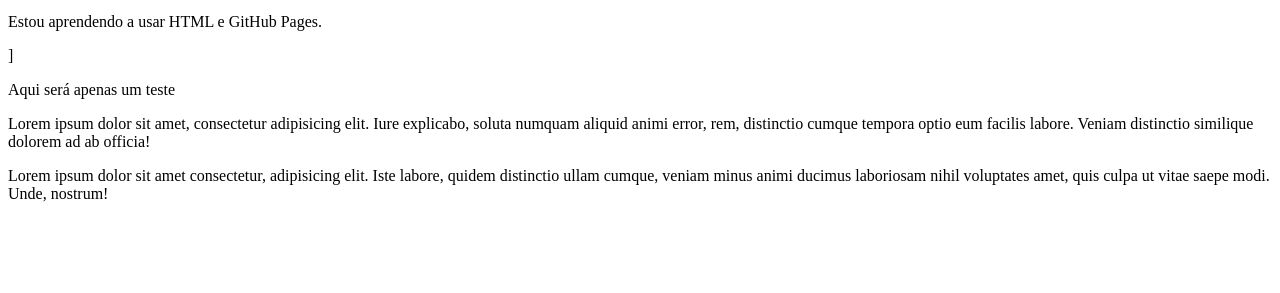
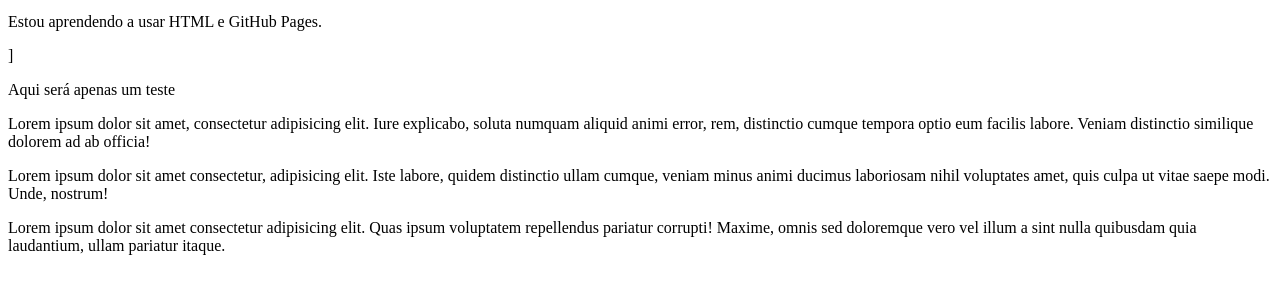
Before and after one commit to smyxxxx34/Curso-em-video-github-desktop, a plain HTML site: page index.html in a window 1280 px wide. Shown: the part 101-394 px from the top of the page. Drawn offline with Linux system fonts and the light colour scheme.

Commit message:
novo arquivo html modificado numero 44444
uma nova  alteração dee lorem foi feita no vs code para o repositório do github

```diff
--- a/index.html
+++ b/index.html
@@ -12,5 +12,6 @@
     <p>Aqui será apenas um teste</p>
     <p>Lorem ipsum dolor sit amet, consectetur adipisicing elit. Iure explicabo, soluta numquam aliquid animi error, rem, distinctio cumque tempora optio eum facilis labore. Veniam distinctio similique dolorem ad ab officia!</p>
     <p>Lorem ipsum dolor sit amet consectetur, adipisicing elit. Iste labore, quidem distinctio ullam cumque, veniam minus animi ducimus laboriosam nihil voluptates amet, quis culpa ut vitae saepe modi. Unde, nostrum!</p>
+    <p>Lorem ipsum dolor sit amet consectetur adipisicing elit. Quas ipsum voluptatem repellendus pariatur corrupti! Maxime, omnis sed doloremque vero vel illum a sint nulla quibusdam quia laudantium, ullam pariatur itaque.</p>
 </body>
 </html>
```
